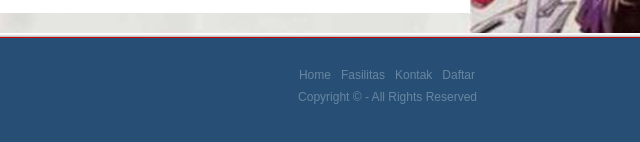
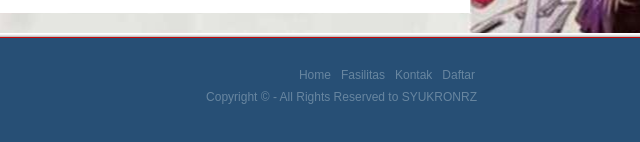
Before and after one commit to syukronrz/bnha1, a plain HTML site: page about.html in a window 1280 px wide. Shown: the part 1128-1270 px from the top of the page, 640-1280 px from the left. Drawn offline with Linux system fonts and the light colour scheme.

Commit message:
add a copyright license

```diff
--- a/about.html
+++ b/about.html
@@ -58,7 +58,7 @@
           <li><a href="admissions.html">Kontak</a></li>
           <li><a href="training-courses.html">Daftar</a></li>
         </ul>
-        <p>Copyright &copy; <a href="#"></a> - All Rights Reserved <a></a></p>
+        <p>Copyright &copy; <a href="#"></a> - All Rights Reserved to SYUKRONRZ<a></a></p>
       </div>
     </div>
   </div>
```
Also changed, not shown: admissions.html (+1 -1 lines), index.html (+1 -1 lines), training-courses.html (+1 -1 lines).
